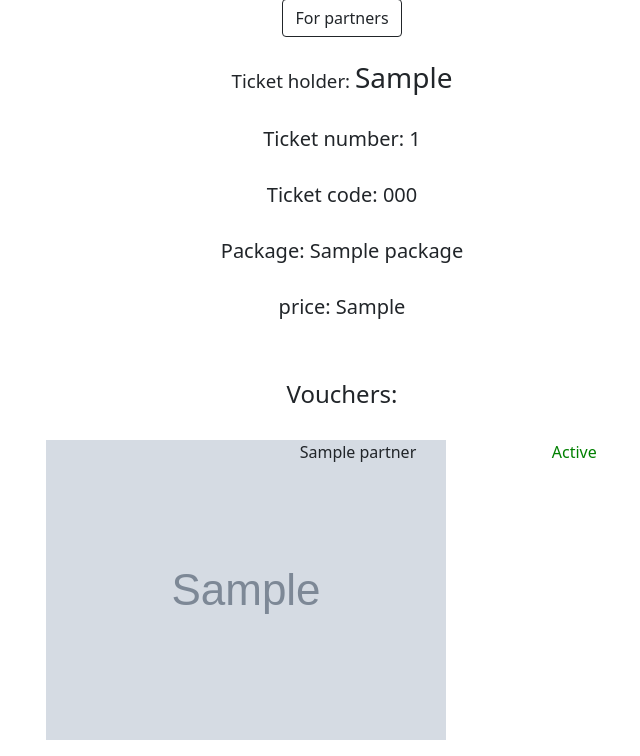
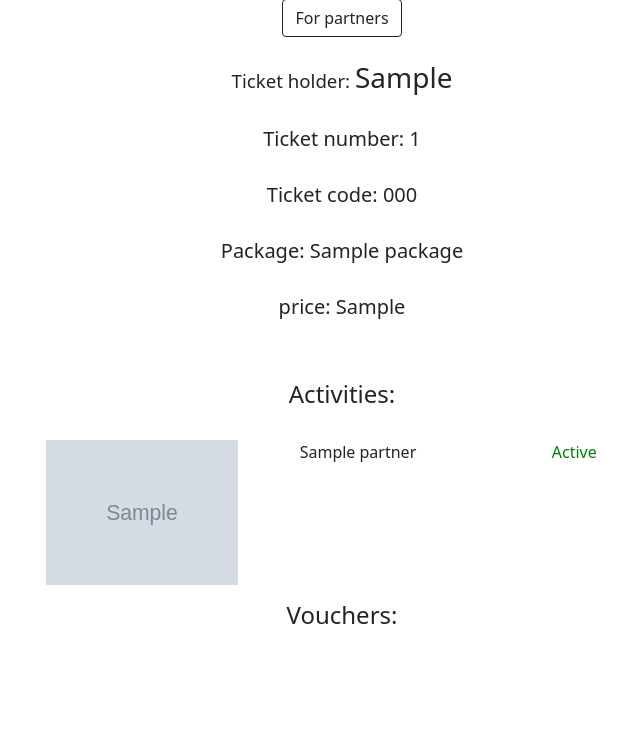
Before and after one commit to geekk0/event_tickets, a Django app: page /ticket_info/000 in a window 1280 px wide. Shown: the part 131-887 px from the top of the page, without its empty margins (298-938 px from the left). After the commit the page ends 755 px from the top, so only its background shows below. Run offline with Django 5.2, Linux system fonts and the light colour scheme; tables that the repository leaves empty hold one stand-in row (values such as "Sample post"); grey boxes marked "Sample" are stand-in pictures.

Commit message:
vouchers

```diff
--- a/templates/ticket_info.html
+++ b/templates/ticket_info.html
@@ -29,17 +29,78 @@
                 <h5>price:  {{ ticket_info.package.price }}</h5>
             </div>
             <div style="margin: auto; margin-top: 5%;  text-align: center">
-                {% if vouchers %}
-                  <h4>Vouchers:</h4>
+                <h4>Activities:</h4>
+                <br>
+                <ul style="list-style: none;" class="col-12 col-md-8 offset-md-2">
+                        {% for activity in activities %}
+                            {% if user == activity.partner.user or user.is_superuser %}
+                                <li>
+                                    <div class="row col-12  col-md-10 offset-md-1" style="display: block ruby; margin-top:2%">
+                                        <div class="col-2 col-md-4" >
+                                            {% if activity.partner.image %}
+                                                    <img src="{{ activity.partner.image.url }}"
+                                                         alt="{{ activity.partner.name }}
+                                                         Image"
+                                                        style="width: 100%">
+                                            {% else %}
+                                                    <p></p>
+                                            {% endif %}
+                                        </div>
+
+                                        <div class="col-3 col-md-4">&nbsp; {{ activity.partner }} &nbsp;</div>
+
+                                        <div class="col-6 col-md-4">
+                                            <select class="form-select" style="" name="voucher_status_{{ activity.id }}">
+                                                <option value="active" {% if activity.status == 'active' %}selected{% endif %}>Active</option>
+                                                <option value="used" {% if activity.status == 'used' %}selected{% endif %}>Used</option>
+                                                <!--<option value="expired" {% if activity.status == 'expired' %}selected{% endif %}>Expired</option>-->
+                                            </select>
+                                    </div>
+                                </li>
+                            {% else %}
+                                <li>
+                                    <div class="row col-12  col-md-10 offset-md-1">
+                                        {% if activity.partner.image %}
+                                            <div class="col-2 col-md-4">
+                                                <img src="{{ activity.partner.image.url }}"
+                                                     alt="{{ activity.partner.name }}
+                                                     Image"
+                                                     style="width: 100%">
+                                            </div>
+                                        {% else %}
+                                            <p></p>
+                                        {% endif %}
+
+                                        <p style="" class="col-3 col-md-4">{{ activity.partner }}</p>
+
+                                        <span class="col-6 col-md-4" style="color:
+                                            {% if activity.status == 'active' %}
+                                                green
+                                            {% elif activity.status == 'used' %}
+                                                rgba(114,53,227,0.89)
+                                            {% elif activity.status == 'expired' %}
+                                                red
+                                            {% endif %};">
+                                            {{ activity.status|title }}
+                                        </span>
+                                    </div>
+                                </li>
+                            {% endif %}
+                        {% endfor %}
+                      </ul>
+
+                <h4>Vouchers:</h4>
                         <br>
                         <ul style="list-style: none;" class="col-12 col-md-8 offset-md-2">
                         {% for voucher in vouchers %}
                             {% if user == voucher.partner.user or user.is_superuser %}
                                 <li>
                                     <div class="row col-12  col-md-10 offset-md-1" style="display: block ruby; margin-top:2%">
-                                        <div class="col-2 col-md-4" >
+                                        <div class="col-2 col-md-4 voucher_image" >
                                             {% if voucher.partner.image %}
-                                                    <img src="{{ voucher.partner.image.url }}" alt="{{ voucher.partner.name }} Image">
+                                                    <img src="{{ voucher.partner.image.url }}"
+                                                         alt="{{ voucher.partner.name }} Image"
+                                                        style="width: 100%">
                                             {% else %}
                                                     <p></p>
                                             {% endif %}
@@ -57,10 +118,14 @@
                                 </li>
                             {% else %}
                                 <li>
-                                    <div class="row col-12  col-md-10 offset-md-1">
+                                    {% if voucher.status == 'active' %}
+                                        <div class="row col-12  col-md-10 offset-md-1">
                                         {% if voucher.partner.image %}
                                             <div class="col-2 col-md-4">
-                                                <img src="{{ voucher.partner.image.url }}" alt="{{ voucher.partner.name }} Image">
+                                                <img src="{{ voucher.partner.image.url }}"
+                                                     alt="{{ voucher.partner.name }}
+                                                     Image"
+                                                        style="width: 100%">
                                             </div>
                                         {% else %}
                                             <p></p>
@@ -79,17 +144,15 @@
                                             {{ voucher.status|title }}
                                         </span>
                                     </div>
+                                    {% endif %}
                                 </li>
                             {% endif %}
                         {% endfor %}
                       </ul>
-                      {% if user.is_authenticated %}
-                        <button type="submit" class="btn btn-outline-dark" style="margin-top: 2%">Update Vouchers</button>
-                      {% endif %}
-                    </form>
-                {% else %}
-                  <p>No vouchers found for this ticket.</p>
+
+                {% if user.is_authenticated %}
+                    <button type="submit" class="btn btn-outline-dark" style="margin-top: 2%">Update Vouchers</button>
                 {% endif %}
-            </div>
+        </form>
     {% endif %}
 {% endblock %}
--- a/tickets_checker/models.py
+++ b/tickets_checker/models.py
@@ -4,7 +4,7 @@
 
 from django.db import models
 from django.contrib.auth.models import User
-from qrcodes import QRCode
+from .qrcodes import QRCode
 
 from . import tg_bot
 from .tg_bot import TelegramBot
@@ -14,6 +14,7 @@
     name = models.CharField(verbose_name="Partner name", max_length=100)
     image = models.ImageField(upload_to='partner_images', null=True, blank=True)
     user = models.OneToOneField(User, on_delete=models.CASCADE, null=True, blank=True, verbose_name="User")
+    facilitator = models.BooleanField(verbose_name="Is facilitator", default=False)
 
     def __str__(self):
         return self.name
@@ -105,8 +106,9 @@
     ]
 
     ticket = models.ForeignKey(Ticket, on_delete=models.CASCADE, related_name='ticket_vouchers', null=True, blank=True)
-    partner = models.ForeignKey(Partner, on_delete=models.CASCADE, verbose_name="Partner")
+    partner = models.ForeignKey(Partner, on_delete=models.CASCADE, verbose_name="Partner", null=True, blank=True)
     status = models.CharField(max_length=20, choices=STATUS_CHOICES, default='active')
+    activities = models.BooleanField(default=False, verbose_name='Is activities')
 
     def __str__(self):
         return f"Voucher for {self.partner} (Ticket: {self.ticket.code})"
--- a/tickets_checker/views.py
+++ b/tickets_checker/views.py
@@ -110,6 +110,8 @@
 
                 for partner in package.partners.all():
                     voucher = Voucher.objects.create(ticket=ticket, partner=partner)
+                    if partner.facilitator:
+                        voucher.activities = True
                     voucher.save()
 
             return redirect('main')
@@ -161,17 +163,20 @@
             if not Voucher.objects.filter(ticket=ticket, partner=partner).exists():
                 voucher = Voucher.objects.create(ticket=ticket, partner=partner)
                 voucher.save()
-        vouchers = Voucher.objects.filter(ticket=ticket)
+        vouchers = Voucher.objects.filter(ticket=ticket, activities=False)
+        activities = Voucher.objects.filter(ticket=ticket, activities=True)
         print(vouchers)
-        context = {'ticket_info': ticket, 'vouchers': vouchers}
+        context = {'ticket_info': ticket, 'vouchers': vouchers, 'activities': activities}
     except Ticket.DoesNotExist:
         context = {'error': 'Ticket not found'}
 
     return render(request, 'ticket_info.html', context)
 
 
+@login_required(login_url='/login/')
 def update_ticket_vouchers(request, ticket_code):
     if request.method == 'POST':
+        print(request.POST)
         for prefix in request.POST:
             if prefix.startswith('voucher_status_'):
                 voucher_id = prefix.replace('voucher_status_', '')
```
